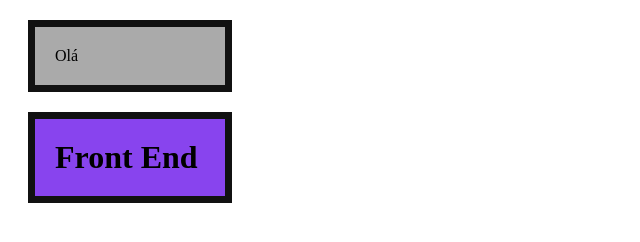
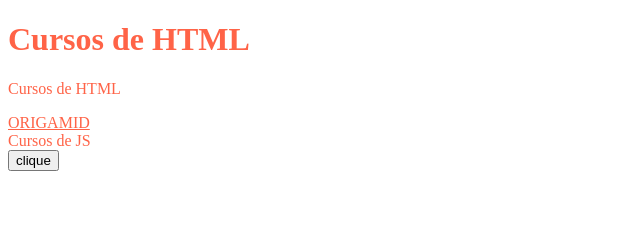
Before and after one commit to ViniciosF/Origamid---HTML-CSS-E-JS, a plain HTML site: page index.html in a window 1280 px wide. Shown: the whole page, without its empty margins (0-640 px from the left). Drawn offline with Linux system fonts and the light colour scheme.

Commit message:
Estilos do browser

```diff
--- a/index.html
+++ b/index.html
@@ -11,8 +11,10 @@
 </head>
 
 <body>
-
-    <div>Olá</div>
-    <h1>Front End</h1>
+    <h1>Cursos de HTML</h1>
+    <p>Cursos de HTML</p>
+    <a href="/">ORIGAMID</a>
+    <div>Cursos de JS</div>
+    <button>clique</button>
 </body>
 </html>
--- a/style.css
+++ b/style.css
@@ -1,16 +1,6 @@
-div{
-    background: #aaa;
-    width: 150px;
-    height: px;
-    border: 7px solid #111;
-    padding: 20px;
-    margin: 20px;
+body{
+    color: tomato;
 }
-
-h1{
-    background: #84e;
-    padding: 20px;
-    width: 150px;
-    margin: 20px;
-    border: 7px solid #111;
+a{
+    color: inherit;
 }
```
